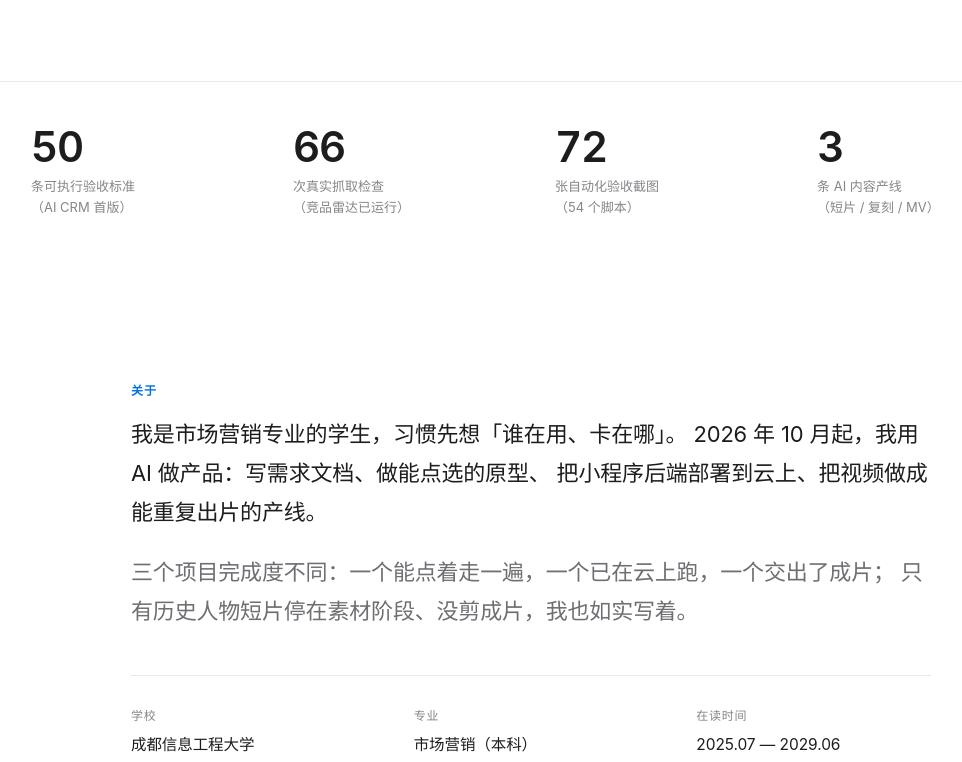
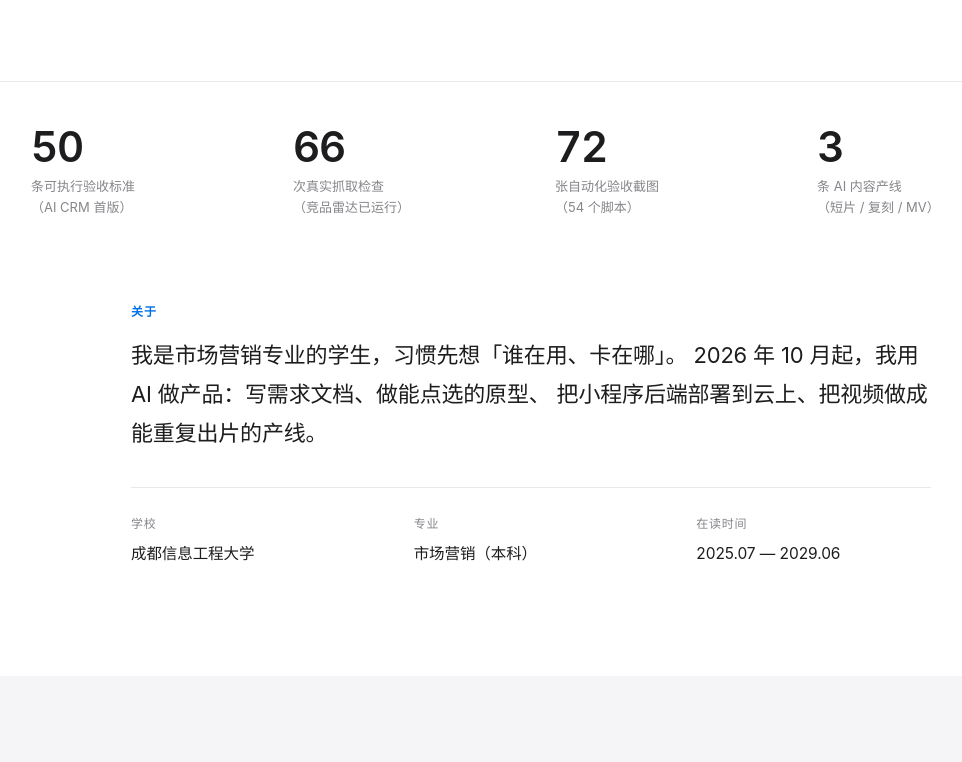
Before and after one commit to 1221-peng/1221-peng.github.io, a plain HTML site: page index.html in a window 1280 px wide. Shown: the part 499-1261 px from the top of the page, without its empty margins (109-1071 px from the left). Drawn offline with Linux system fonts and the light colour scheme.

Commit message:
「关于」删去完成度那段；收紧与数字区的间距

```diff
--- a/assets/styles.css
+++ b/assets/styles.css
@@ -75,7 +75,7 @@ p { margin: 0; }
 .section--surface { background: var(--surface); }
 
 /* 关于：紧接数字区，留白收一点 */
-.section--about { padding-top: clamp(52px, 6.5vw, 84px); }
+.section--about { padding-top: clamp(26px, 3.2vw, 40px); }
 
 .eyebrow {
   margin: 0 0 14px;
@@ -190,7 +190,7 @@ p { margin: 0; }
 
 /* ---------- Stats ---------- */
 
-.stats { padding-bottom: clamp(48px, 7vw, 80px); }
+.stats { padding-bottom: clamp(30px, 4vw, 44px); }
 .stats__grid {
   display: grid;
   grid-template-columns: repeat(4, minmax(0, 1fr));
@@ -217,16 +217,16 @@ p { margin: 0; }
   line-height: 1.78;
   letter-spacing: -0.008em;
   color: var(--ink);
+  text-wrap: pretty;
 }
-.about__text--sub { margin-top: 20px; color: var(--ink-2); }
 
 /* 教育背景：三条极简信息 */
 .edu {
   display: grid;
   grid-template-columns: repeat(3, minmax(0, 1fr));
   gap: 18px clamp(20px, 4vw, 48px);
-  margin: clamp(30px, 4vw, 44px) 0 0;
-  padding-top: clamp(22px, 3vw, 30px);
+  margin: clamp(26px, 3.2vw, 34px) 0 0;
+  padding-top: clamp(20px, 2.6vw, 26px);
   border-top: 1px solid var(--line);
 }
 .edu dt {
--- a/index.html
+++ b/index.html
@@ -81,10 +81,6 @@
         我是市场营销专业的学生，习惯先想「谁在用、卡在哪」。
         2026 年 10 月起，我用 AI 做产品：写需求文档、做能点选的原型、
         把小程序后端部署到云上、把视频做成能重复出片的产线。
-      </p>
-      <p class="about__text about__text--sub" data-reveal data-delay="2">
-        三个项目完成度不同：一个能点着走一遍，一个已在云上跑，一个交出了成片；
-        只有历史人物短片停在素材阶段、没剪成片，我也如实写着。
       </p>
       <dl class="edu" data-reveal data-delay="2">
         <div>
```
